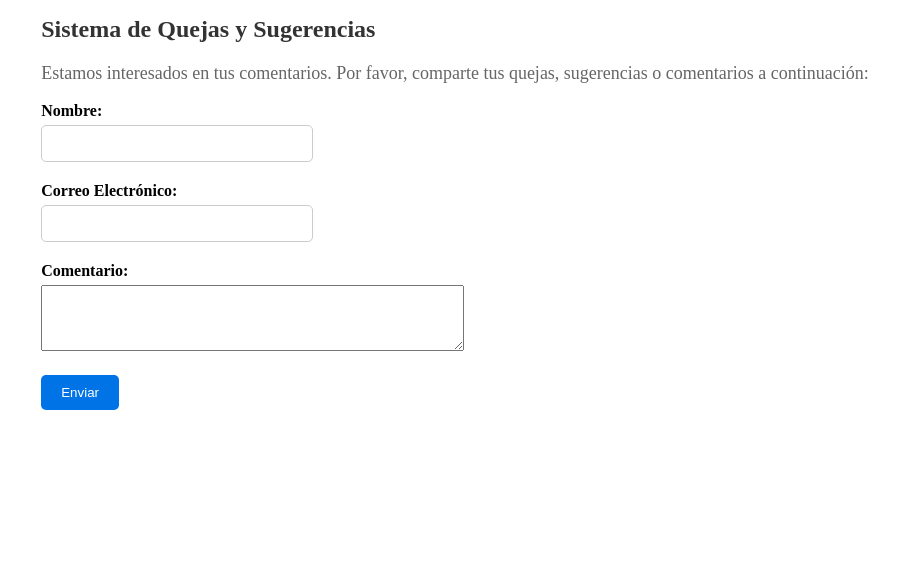
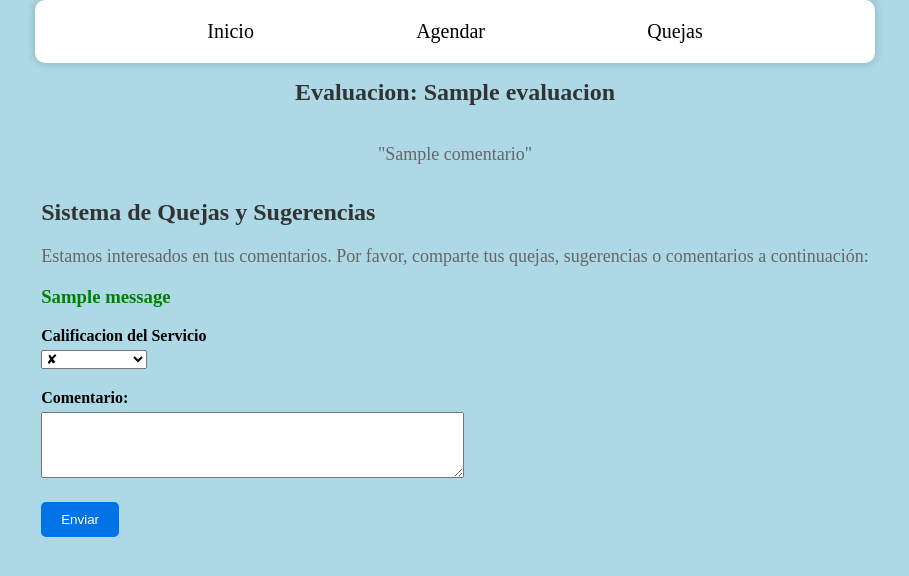
Before and after one commit to AlexSlayerLoop/citapp, a Flask app: template templates/quejas.html in a window 1280 px wide. Shown: the top 576 px of the page, without its empty margins (185-1094 px from the left). Run offline with Flask 3, Linux system fonts and the light colour scheme; the template is opened without the code that fills it: most values are stand-ins (such as "Sample title", 1, 10 or a date in 2020); one stand-in notice (Sample message) is shown; parts of the project's set-up code (start-up, migrations or seed data) failed here and were passed over.

Commit message:
add functionality to the 'quejas' button in the user interface

```diff
--- a/main.py
+++ b/main.py
@@ -170,10 +170,63 @@ def agendador():
     return render_template("agendador.html")
 
 
-@app.route("/quejas")
+@app.route("/quejas", methods=["GET", "POST"])
+@login_required
 def quejas():
-    return render_template("quejas.html")
+    if request.method == "POST":
+        get = request.form
+
+        with mysql.connect() as conn:
+            cursor = conn.cursor()
+            query = "SELECT COUNT(*) AS existe_comentario FROM feedback WHERE id_usuario = {}".format(
+                current_user.id
+            )
+            cursor.execute(query)
+            datos = cursor.fetchone()
+
+        if datos["existe_comentario"]:
+            with mysql.connect() as conn:
+                cursor = conn.cursor()
+                query = """UPDATE feedback
+                        SET evaluacion = {}, comentario = '{}'
+                        WHERE id_usuario = {}""".format(
+                    get["evaluacion"], get["comentario"], current_user.id
+                )
+                cursor.execute(query)
+                conn.commit()
+            flash("Tu evaluacion ha sido actualizado correctamente")
+            return redirect(url_for("quejas"))
+
+        with mysql.connect() as conn:
+            cursor = conn.cursor()
+            query = """INSERT INTO feedback (id_usuario, comentario, evaluacion)
+                       VALUES (%s, %s, %s)"""
+            values = (
+                current_user.id,
+                get["comentario"],
+                get["evaluacion"],
+            )
+            cursor.execute(query, values)
+            conn.commit()  # registra los datos en la base de datos
+        return render_template("quejas.html")
+
+    with mysql.connect() as conn:
+        cursor = conn.cursor()
+        query = (
+            "SELECT evaluacion, comentario FROM feedback WHERE id_usuario = {}".format(
+                current_user.id
+            )
+        )
+        cursor.execute(query)
+        datos = cursor.fetchone()
+
+    evaluacion = ""
+    if datos:
+        for _ in range(int(datos["evaluacion"])):
+            evaluacion += "⭐"
+
+    return render_template("quejas.html", evaluacion=evaluacion, datos=datos)
 
 
 if __name__ == "__main__":
-    app.run(debug=True)
+    app.run()
--- a/templates/quejas.html
+++ b/templates/quejas.html
@@ -9,8 +9,34 @@
     />
     <title>Sistema de Quejas y Sugerencias</title>
     <!-- Agrega tus estilos CSS aquí -->
+    <style>
+      body {
+        font-family: "Times New Roman", sans-serif;
+        background-color: lightblue;
+        margin: 0;
+        padding: 0;
+        display: flex;
+        flex-direction: column;
+      }
+
+      h3 {
+        color: green;
+      }
+
+    </style>
   </head>
   <body>
+    <nav class="navbar">
+      <a href="{{ url_for('user_page') }}">Inicio</a>
+      <a href="{{ url_for('agendador') }}">Agendar</a>
+      <a href="{{ url_for('quejas') }}">Quejas</a>
+    </nav>
+
+    {% if datos: %}
+      <h1><strong>Evaluacion: </strong>{{ evaluacion }}</h1>
+      <p>"{{ datos["comentario"] }}"</p>
+    {% endif %}
+
     <div class="page-containerQuejas">
       <div class="quejas-container">
         <h1>Sistema de Quejas y Sugerencias</h1>
@@ -20,28 +46,37 @@
           quejas, sugerencias o comentarios a continuación:
         </p>
 
+        {% with messages = get_flashed_messages() %}
+          {% if messages %}
+            {% for message in messages %}
+            <h3>{{ message }}</h3>
+            {% endfor %}
+          {% endif %}
+        {% endwith %}
+
         <!-- Formulario para enviar quejas y sugerencias -->
-        <form id="quejas-form">
+        <form id="quejas-form" action="{{ url_for('quejas') }}" method="post">
           <div class="form-group">
-            <label class="label" for="nombre">Nombre:</label>
-            <input
-              class="input-field"
-              type="text"
-              id="nombre"
-              name="nombre"
-              required
-            />
+            <div class="mb-3 required">
+              <label class="label" for="evaluacion"
+                >Calificacion del Servicio</label
+              >
+              <select
+                class="form-select"
+                id="evaluacion"
+                name="evaluacion"
+                required
+              >
+                <option selected value="0.0">✘</option>
+                <option value="1.0">⭐</option>
+                <option value="2.0">⭐⭐</option>
+                <option value="3.0">⭐⭐⭐</option>
+                <option value="4.0">⭐⭐⭐⭐</option>
+                <option value="5.0">⭐⭐⭐⭐⭐</option>
+              </select>
+            </div>
           </div>
-          <div class="form-group">
-            <label class="label" for="email">Correo Electrónico:</label>
-            <input
-              class="input-field"
-              type="email"
-              id="email"
-              name="email"
-              required
-            />
-          </div>
+
           <div class="form-group">
             <label class="label" for="comentario">Comentario:</label>
             <textarea
--- a/templates/register.html
+++ b/templates/register.html
@@ -8,22 +8,27 @@
     <div class="Reg-container">
       <h1>Registrarse</h1>
       <form id="register-form" method="post" action="{{ url_for('register') }}">
+
         <div class="form-group">
           <label for="nombre">Nombre</label>
           <input type="text" id="nombre" name="nombre" class="input-field" required="required">
         </div>
+
         <div class="form-group">
           <label for="correo">Correo</label>
           <input type="email" id="correo" name="correo" class="input-field" placeholder="ejemplo@email.com" required="required">
         </div>
+
         <div class="form-group">
           <label for="telefono">Teléfono</label>
           <input type="tel" id="telefono" name="telefono" class="input-field">
         </div>
+
         <div class="form-group">
           <label for="password">Contraseña</label>
           <input type="password" id="password" name="password" class="input-field" required="required">
         </div>
+
         <button type="submit" class="submit-button">Registrarse</button>
       </form>
 
--- a/templates/user.html
+++ b/templates/user.html
@@ -17,15 +17,13 @@
         display: flex;
         flex-direction: column;
       }
-      /* h1, h2 {
-        size: 1.5rem;
-      } */
+
     </style>
   </head>
 
   <body>
     <nav class="navbar">
-      <a href="{{ url_for('home') }}">Inicio</a>
+      <a href="{{ url_for('home') }}">Home</a>
       <a href="{{ url_for('agendador') }}">Agendar</a>
       <a href="{{ url_for('quejas') }}">Quejas</a>
     </nav>
```
Also changed, not shown: templates/base.html (+3 -5 lines).
